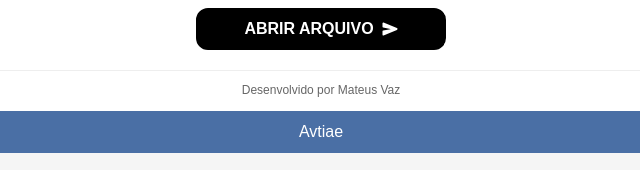
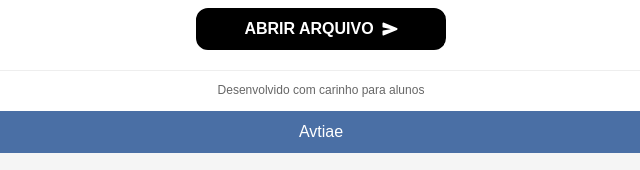
Before and after one commit to matevas22/preenchedorInfNet, a plain HTML site: page index.html in a window 1280 px wide. Shown: the part 2380-2550 px from the top of the page, 319-959 px from the left. Drawn offline with Linux system fonts and the light colour scheme.

Commit message:
Update footer credit message

```diff
--- a/index.html
+++ b/index.html
@@ -243,7 +243,7 @@
         </button>
       </div>
 
-      <div class="footer-credit">Desenvolvido por Mateus Vaz</div>
+      <div class="footer-credit">Desenvolvido com carinho para alunos</div>
     </div>
     <button>Avtiae</button>
     <script src="script.js"></script>
```
